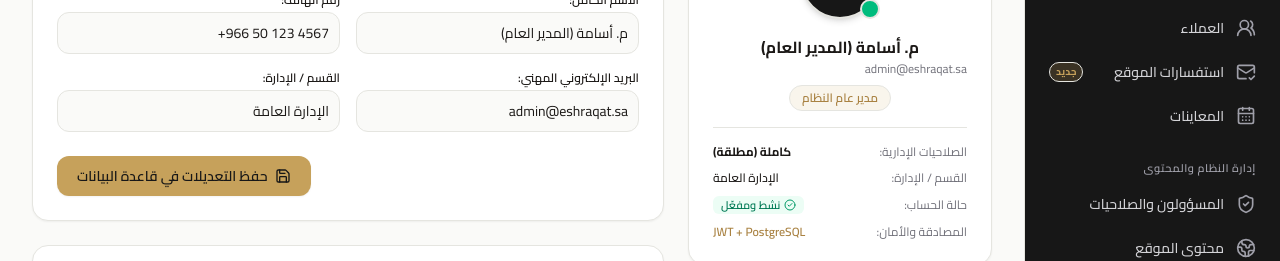
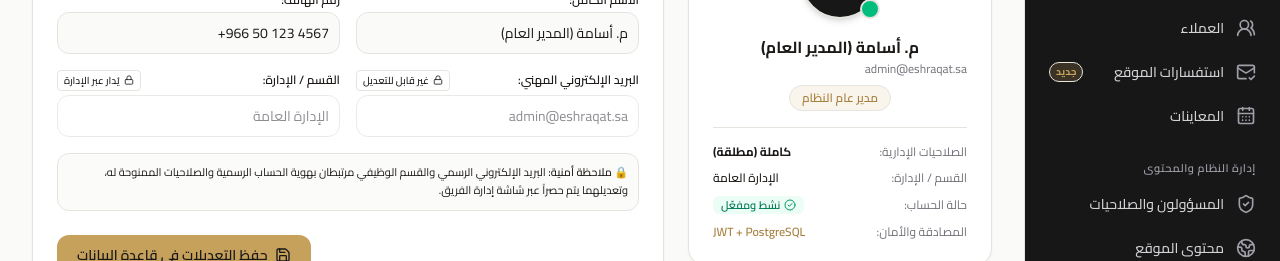
Before and after one commit to OsamaBarakaat/Eshraqat-Al-Mustaqbal-Dashboard, a Next.js app: page /settings in a window 1280 px wide. Shown: the part 318-579 px from the top of the page. Built offline with nearby package versions, Linux system fonts and the light colour scheme; no server answers; sample sign-in values are in the browser's storage.

Commit message:
fix(settings): lock work email and department to read-only as per administrative rules

```diff
--- a/src/app/(dashboard)/settings/page.tsx
+++ b/src/app/(dashboard)/settings/page.tsx
@@ -80,8 +80,8 @@ export default function SettingsPage() {
   // Handle Save Profile
   const handleSaveProfile = async (e: React.FormEvent) => {
     e.preventDefault();
-    if (!adminName.trim() || !adminEmail.trim()) {
-      warning("حقول مطلوبة", "يرجى ملء الاسم الكامل والبريد الإلكتروني.");
+    if (!adminName.trim()) {
+      warning("حقول مطلوبة", "يرجى ملء الاسم الكامل.");
       return;
     }
 
@@ -89,9 +89,7 @@ export default function SettingsPage() {
     try {
       MockStore.updateUser(user.id, {
         name: adminName.trim(),
-        email: adminEmail.trim(),
         phone: adminPhone.trim(),
-        department: adminDepartment.trim(),
       });
       success("تم حفظ البيانات بنجاح", "تم تحديث بيانات ملفك الشخصي في قاعدة البيانات.");
     } catch {
@@ -308,27 +306,45 @@ export default function SettingsPage() {
               </div>
 
               <div>
-                <label className="block text-xs font-semibold text-primary-text mb-1">البريد الإلكتروني المهني:</label>
+                <div className="flex items-center justify-between mb-1">
+                  <label className="text-xs font-semibold text-primary-text">البريد الإلكتروني المهني:</label>
+                  <span className="text-[10px] text-muted flex items-center gap-1 font-medium bg-neutral-light px-1.5 py-0.5 rounded border border-neutral-border">
+                    <Lock className="w-2.5 h-2.5" /> غير قابل للتعديل
+                  </span>
+                </div>
                 <input
                   type="email"
                   value={adminEmail}
-                  onChange={(e) => setAdminEmail(e.target.value)}
+                  readOnly
+                  disabled
                   placeholder="name@eshraqat.sa"
-                  className="w-full p-2.5 text-xs sm:text-sm bg-warm-white border border-neutral-border rounded-xl dir-ltr focus:ring-2 focus:ring-brand-gold"
+                  className="w-full p-2.5 text-xs sm:text-sm bg-neutral-light/70 border border-neutral-border text-secondary-text rounded-xl dir-ltr cursor-not-allowed select-none opacity-80"
+                  title="البريد الإلكتروني المهني هو معرّف الدخول الرسمي ولا يمكن تغييره إلا من خلال إدارة الفريق"
                 />
               </div>
 
               <div>
-                <label className="block text-xs font-semibold text-primary-text mb-1">القسم / الإدارة:</label>
+                <div className="flex items-center justify-between mb-1">
+                  <label className="text-xs font-semibold text-primary-text">القسم / الإدارة:</label>
+                  <span className="text-[10px] text-muted flex items-center gap-1 font-medium bg-neutral-light px-1.5 py-0.5 rounded border border-neutral-border">
+                    <Lock className="w-2.5 h-2.5" /> يُدار عبر الإدارة
+                  </span>
+                </div>
                 <input
                   type="text"
-                  value={adminDepartment}
-                  onChange={(e) => setAdminDepartment(e.target.value)}
+                  value={adminDepartment || "الإدارة العامة"}
+                  readOnly
+                  disabled
                   placeholder="مثال: الإدارة العامة، المبيعات..."
-                  className="w-full p-2.5 text-xs sm:text-sm bg-warm-white border border-neutral-border rounded-xl focus:ring-2 focus:ring-brand-gold"
+                  className="w-full p-2.5 text-xs sm:text-sm bg-neutral-light/70 border border-neutral-border text-secondary-text rounded-xl cursor-not-allowed select-none opacity-80"
+                  title="يتم تعيين القسم الوظيفي مركزياً من شاشة إدارة الفريق والصلاحيات"
                 />
               </div>
             </div>
+
+            <p className="text-[11px] text-muted bg-warm-white/80 border border-neutral-border-subtle rounded-xl p-2.5 leading-relaxed">
+              🔒 <strong className="text-primary-text font-medium">ملاحظة أمنية:</strong> البريد الإلكتروني الرسمي والقسم الوظيفي مرتبطان بهوية الحساب الرسمية والصلاحيات الممنوحة له، وتعديلهما يتم حصراً عبر شاشة إدارة الفريق.
+            </p>
 
             <div className="pt-2 flex justify-end">
               <button
```
